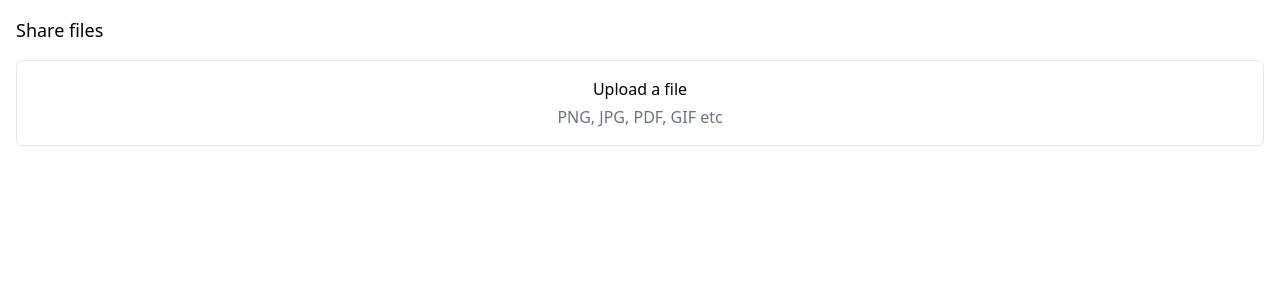
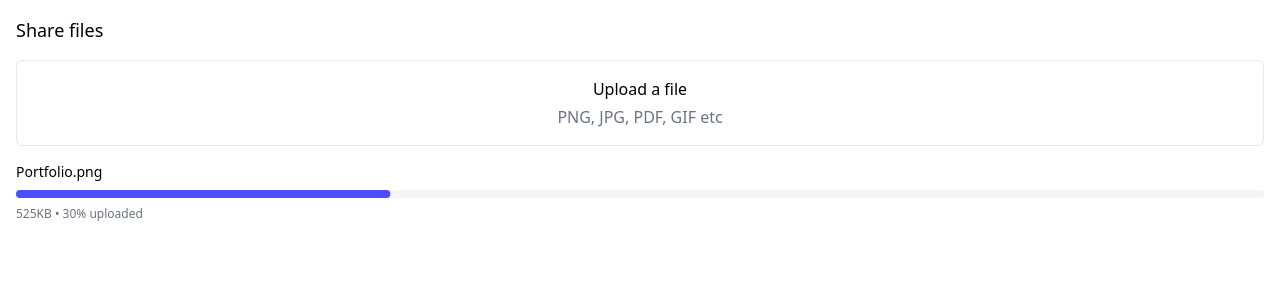
Before and after one commit to bento-club/flash, a Vue app: page / in a window 1280 px wide. Shown: the top 300 px of the page. Built offline with nearby package versions, Linux system fonts and the light colour scheme.

Commit message:
feat: implement file progress bar

```diff
--- a/src/App.vue
+++ b/src/App.vue
@@ -2,11 +2,19 @@
   <div class="p-4">
     <h1 class="font-medium text-lg mb-4">Share files</h1>
     <FilePicker name="test-new" />
+
+    <FileProgress
+      class="mt-4"
+      name="Portfolio.png"
+      size="525KB"
+      :progress="30"
+    />
   </div>
 </template>
 
 <script setup lang="ts">
 import FilePicker from "#src/components/FilePicker.vue";
+import FileProgress from "#src/components/FileProgress.vue";
 </script>
 
 <style scoped lang="scss"></style>
--- /dev/null
+++ b/src/components/FileProgress.vue
@@ -0,0 +1,34 @@
+<template>
+  <div>
+    <div>
+      <div class="text-sm">
+        {{ name }}
+      </div>
+
+      <ProgressBar class="mt-2" :progress="progress" />
+
+      <div class="text-xs mt-2 text-[#6B7280]">
+        {{ progressText }}
+      </div>
+    </div>
+  </div>
+</template>
+
+<script setup lang="ts">
+import ProgressBar from "#src/components/ProgressBar.vue";
+import { computed } from "vue";
+
+export interface FileProgressProps {
+  name: string;
+  size: string;
+  progress?: number | null;
+}
+
+const props = defineProps<FileProgressProps>();
+
+const progressText = computed(() => {
+  return `${props.size} • ${props.progress}% uploaded`;
+});
+</script>
+
+<style scoped></style>
--- /dev/null
+++ b/src/components/ProgressBar.vue
@@ -0,0 +1,24 @@
+<template>
+  <ProgressRoot
+    :model-value="progress"
+    class="relative overflow-hidden bg-[#f3f4f6] rounded-full w-full h-2"
+    style="transform: translateZ(0)"
+  >
+    <ProgressIndicator
+      class="bg-primary-50 rounded-full w-full h-full transition-transform duration-[660ms] ease-[cubic-bezier(0.65, 0, 0.35, 1)]"
+      :style="`transform: translateX(-${100 - (progress || 0)}%)`"
+    />
+  </ProgressRoot>
+</template>
+
+<script setup lang="ts">
+import { ProgressRoot, ProgressIndicator } from "radix-vue";
+
+export interface ProgressBarProps {
+  progress?: number | null;
+}
+
+withDefaults(defineProps<ProgressBarProps>(), { progress: 0 });
+</script>
+
+<style scoped lang="scss"></style>
--- a/tailwind.config.js
+++ b/tailwind.config.js
@@ -4,6 +4,9 @@ export default {
   theme: {
     extend: {
       colors: {
+        primary: {
+          50: "#4B4EFC",
+        },
         neutral: {
           200: "#E5E7EB",
           500: "#6B7280",
```
